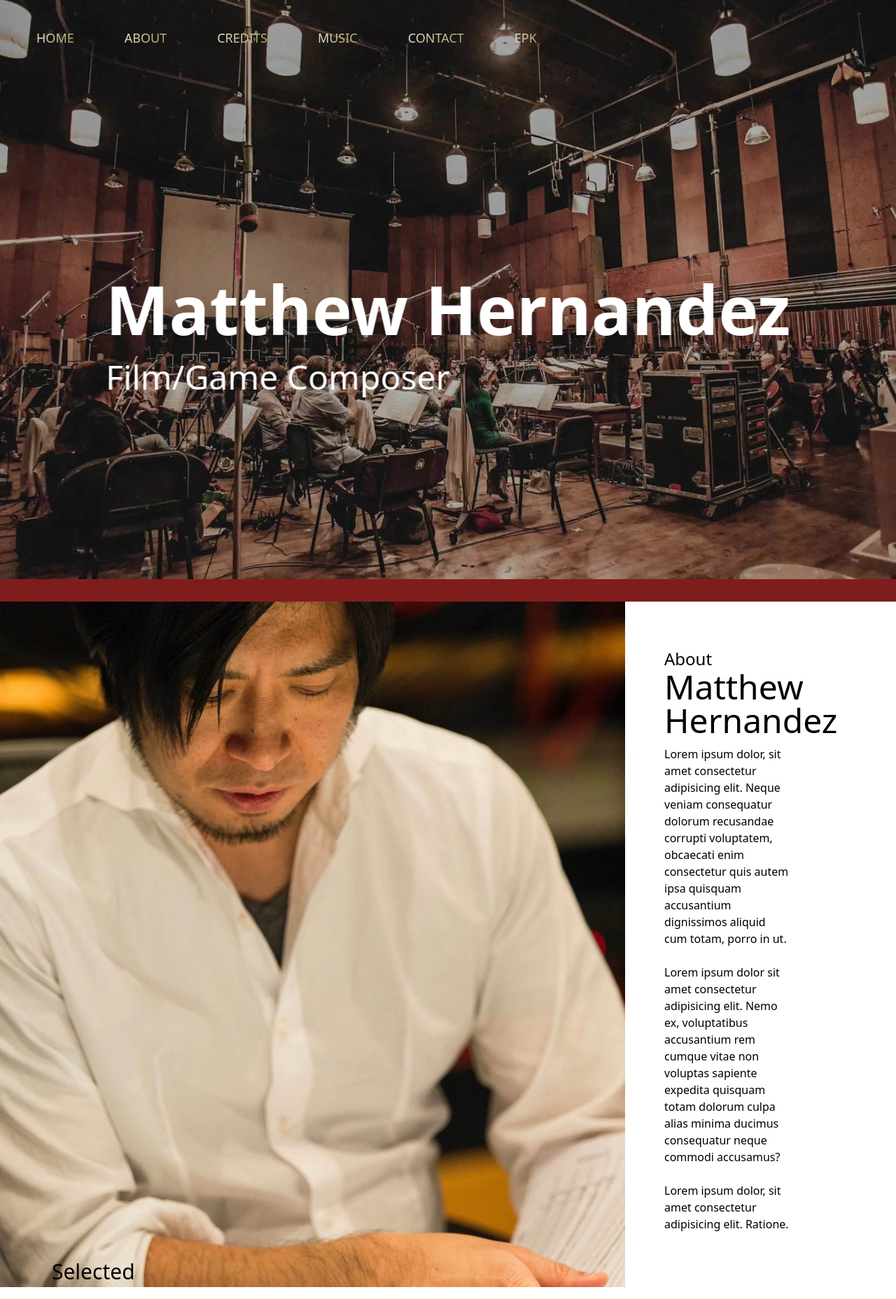
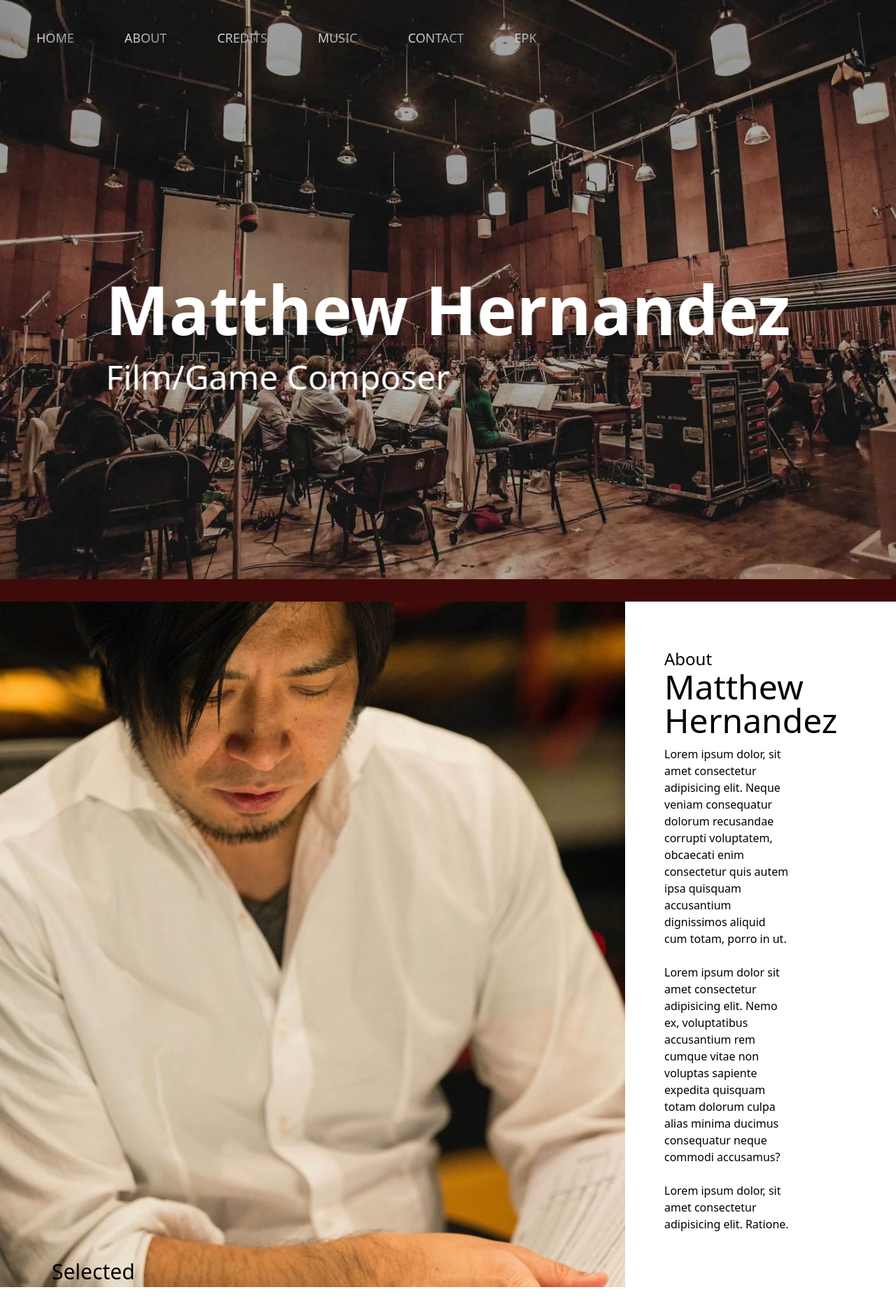
Before and after one commit to Cyber-Digital-llc/Matthews-Portfolio-Website-FE, a Next.js app: page / in a window 1280 px wide. Shown: the top 1857 px of the page at 70% size. Built offline with nearby package versions, Linux system fonts and the light colour scheme.

Commit message:
changed gradient color on nav items

```diff
--- a/components/About.jsx
+++ b/components/About.jsx
@@ -4,7 +4,8 @@ const About = () => {
   return (
     <div
       id="about"
-      className="flex flex-col align-middle xxs:flex-col xs:flex-col xl:flex xl:flex-row xl:w-full lg:flex lg:flex-row lg:h-max md:flex md:h-max sm:flex sm:flex-row sm:h-max py-0 px-0 w-full sm:items-center  border-t-[2rem] border-t-red-900"
+      className="flex flex-col align-middle xxs:flex-col xs:flex-col xl:flex xl:flex-row xl:w-full lg:flex lg:flex-row lg:h-max md:flex md:h-max sm:flex sm:flex-row sm:h-max py-0 px-0 w-full sm:items-center  border-t-[2rem]
+      border-t-[rgb(63,10,10)]"
     >
       <div className="w-full">
         <div className="flex justify-end w-full bg-headShotBGI bg-cover md:bg-contain lg:bg-contain lg:w-[893px] lg:h-[893px] xl:w-[893px] xl:h-[893px] xl:min-h-[980px] xl:bg-cover xl:flex h-96  bg-scroll mx-auto bg-no-repeat "></div>
--- a/components/GlobalNavbar.jsx
+++ b/components/GlobalNavbar.jsx
@@ -57,7 +57,7 @@ function GlobalNavBar() {
             <ul className="hidden lg:flex mr-2 pb-3 px-6 " key={item.label}>
               <li
                 // className="flex-row hover:border-t-4 py-3 focus-within:text-white focus-within:border-t-4"
-                className="hover:border-t-4 py-3 focus-within:text-white focus-within:border-t-4 mx-2 text-lg uppercase group hover:cursor-pointer font-myriad text-transparent bg-clip-text bg-gradient-to-br from-[#ffffff] to-[#958935] hover:text-[#ffffff] self-center "
+                className="hover:border-t-4 py-3 focus-within:text-white focus-within:border-t-4 mx-2 text-lg uppercase group hover:cursor-pointer font-myriad text-transparent bg-clip-text bg-gradient-to-br from-[#ffffff] to-[#66707f] hover:text-[#ffffff] self-center "
                 key={item.label}
               >
                 {/* focus:border-t-4  */}
--- a/pages/index.js
+++ b/pages/index.js
@@ -30,7 +30,7 @@ export default function Home() {
                 </div>
             </main>
 
-            <footer className='flex justify-center bg-red-900 '>
+            <footer className='flex justify-center bg-[rgb(63,10,10)] '>
                 <a
                     href='https://cyberdigitalllc.com'
                     target='_blank'
```
